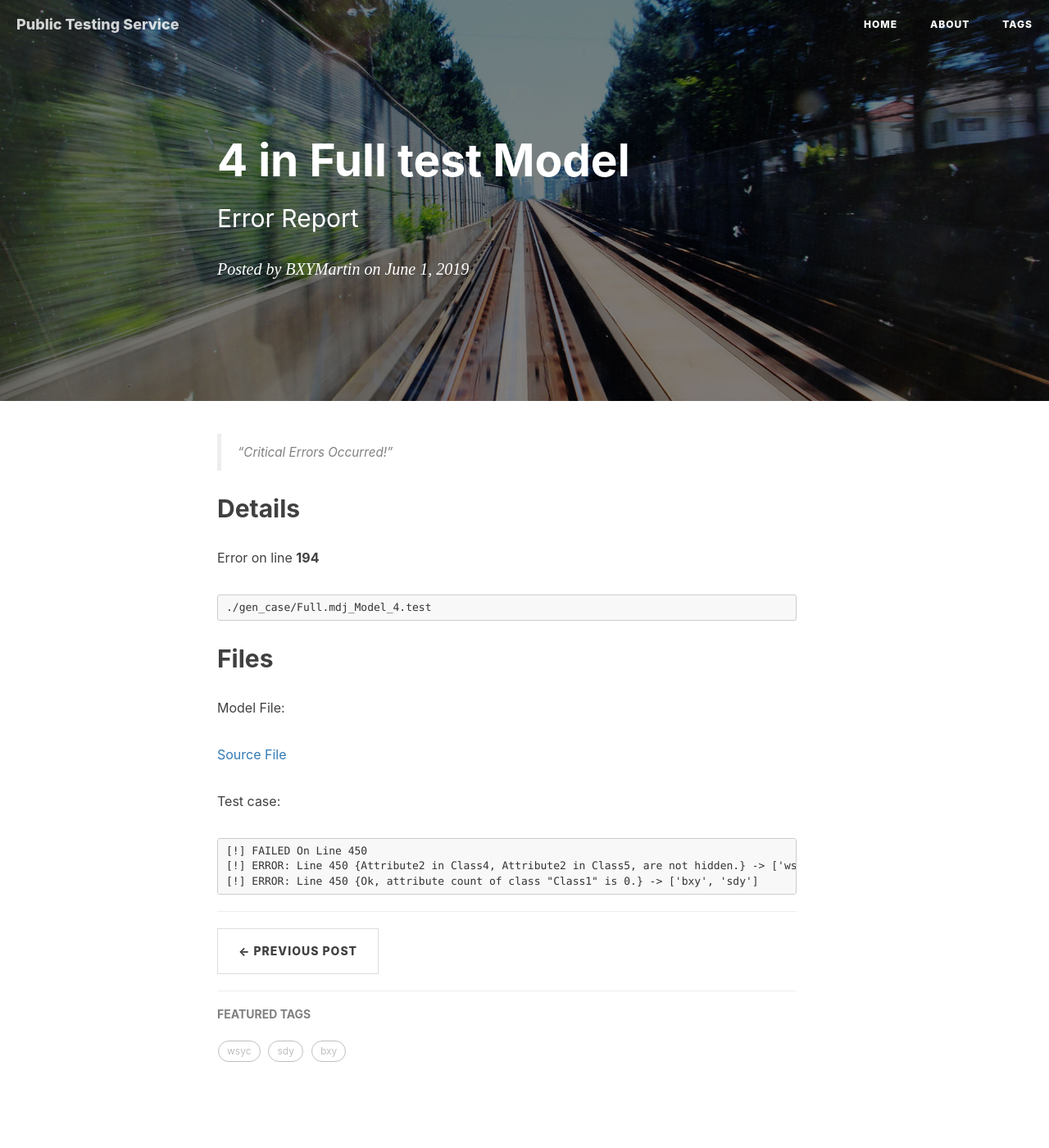
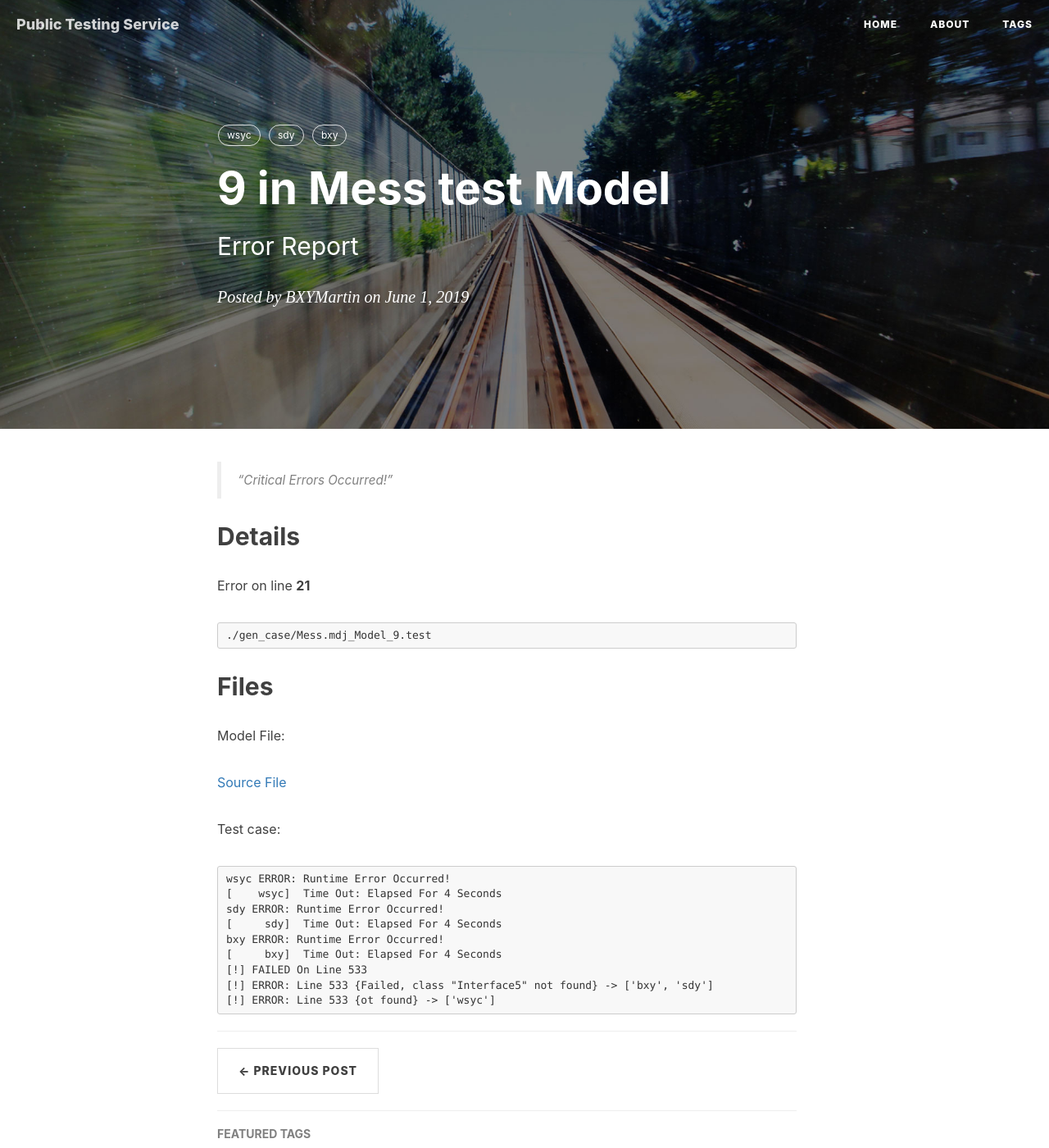
Before and after one commit to BXYMartin/OO-Public, a Jekyll site: the page built from docs/_posts/2019-06-01-13-27-54.markdown, in a window 1280 px wide and 1400 px high. Shown: the whole window at 82% size. Built offline with Jekyll 4.4.1, drawn with Linux system fonts in a browser that asks for light colours; nearby versions of some CDN libraries; comment, search, counter and statistics services are not loaded.

Commit message:
Wrong Behaviour Detected!

````diff
--- a/docs/_posts/2019-06-01-13-27-54.markdown
+++ b/docs/_posts/2019-06-01-13-27-54.markdown
@@ -1,11 +1,14 @@
 ---
 layout:     post
-title:      "4 in Full test Model"
+title:      "9 in Mess test Model"
 subtitle:   "Error Report"
 date:       2019-06-01 13:27:54
 author:     "BXYMartin"
 header-img: "img/post-bg-2015.jpg"
 tags:
+    - wsyc
+    - sdy
+    - bxy
 
 ---
 
@@ -14,22 +17,28 @@ tags:
 
 ## Details
 
-Error on line **194**
+Error on line **21**
 
 ```
-./gen_case/Full.mdj_Model_4.test
+./gen_case/Mess.mdj_Model_9.test
 ```
 
 ## Files
 
 Model File:
 
-[Source File](https://github.com/BXYMartin/OO-Public/blob/master/test_mdj/Full.mdj)
+[Source File](https://github.com/BXYMartin/OO-Public/blob/master/test_mdj/Mess.mdj)
 
 Test case:
 
 ```
-[!] FAILED On Line 450
-[!] ERROR: Line 450 {Attribute2 in Class4, Attribute2 in Class5, are not hidden.} -> ['wsyc']
-[!] ERROR: Line 450 {Ok, attribute count of class "Class1" is 0.} -> ['bxy', 'sdy']
+wsyc ERROR: Runtime Error Occurred!
+[    wsyc]  Time Out: Elapsed For 4 Seconds
+sdy ERROR: Runtime Error Occurred!
+[     sdy]  Time Out: Elapsed For 4 Seconds
+bxy ERROR: Runtime Error Occurred!
+[     bxy]  Time Out: Elapsed For 4 Seconds
+[!] FAILED On Line 533
+[!] ERROR: Line 533 {Failed, class "Interface5" not found} -> ['bxy', 'sdy']
+[!] ERROR: Line 533 {ot found} -> ['wsyc']
 ```
````
